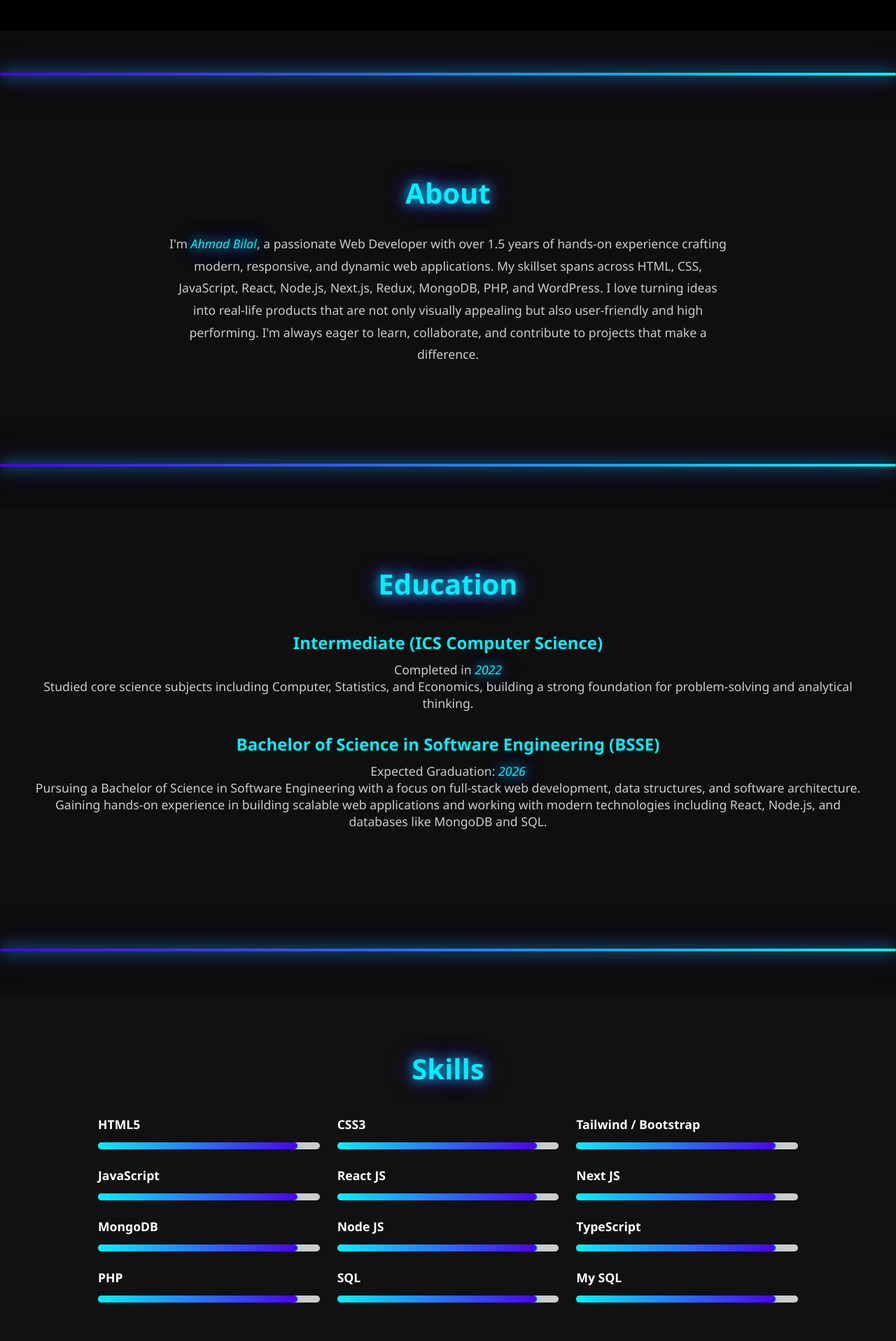
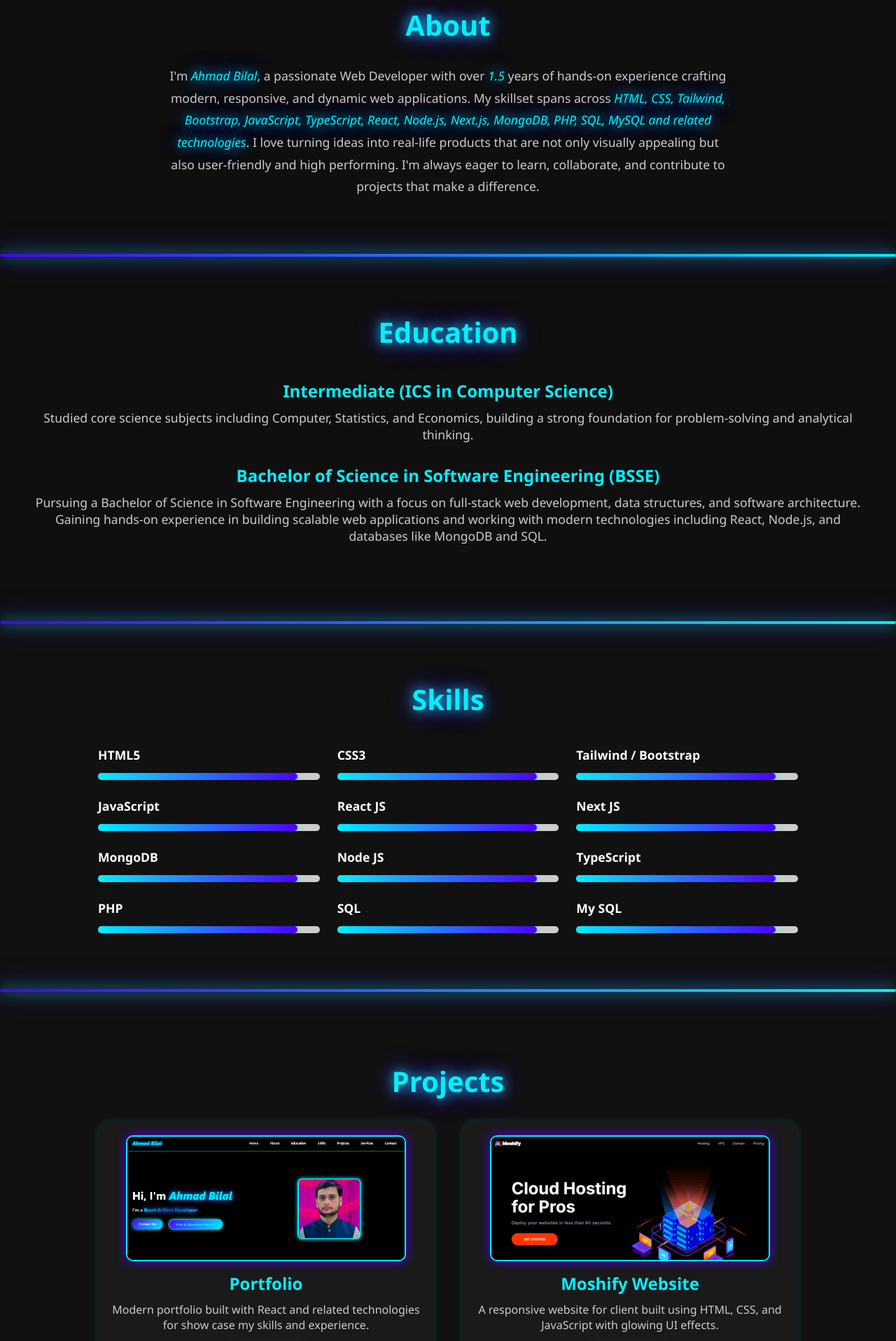
Before and after one commit to ahmadbilal-kh/portfolio, a React (Create React App) app: page / in a window 1280 px wide. Shown: the part 880-2797 px from the top of the page at 70% size. Built offline with nearby package versions, Linux system fonts and the light colour scheme.

Commit message:
update code, change animation, navbar, and other different issues

```diff
--- a/public/index.html
+++ b/public/index.html
@@ -4,17 +4,12 @@
     <meta charset="utf-8" />
     <link rel="icon" href="logo.jpg" />
     <meta name="viewport" content="width=device-width, initial-scale=1" />
-    <meta name="theme-color" content="#000000" />
-    <meta
-      name="description"
-      content="Web site created using create-react-app"
-    />
-    <link rel="apple-touch-icon" href="%PUBLIC_URL%/logo192.png" />
+
     <!--
       manifest.json provides metadata used when your web app is installed on a
       user's mobile device or desktop. See https://developers.google.com/web/fundamentals/web-app-manifest/
     -->
-    <link rel="manifest" href="%PUBLIC_URL%/manifest.json" />
+    <!-- <link rel="manifest" href="%PUBLIC_URL%/manifest.json" /> -->
     <!--
       Notice the use of %PUBLIC_URL% in the tags above.
       It will be replaced with the URL of the `public` folder during the build.
--- a/src/App.css
+++ b/src/App.css
@@ -14,6 +14,10 @@ html {
   .App-logo {
     animation: App-logo-spin infinite 20s linear;
   }
+}
+
+#about {
+  scroll-margin-top: 120px; /* Adjust based on your navbar height */
 }
 
 .App-header {
@@ -145,6 +149,7 @@ body {
 .hero-left {
   flex: 1;
   max-width: 600px;
+  margin-left: 30px;
 }
 
 .hero-left h1 {
@@ -296,9 +301,8 @@ body {
 }
 
 .hero-right img {
-  width: 100%;
   max-width: 300px;
-  border-radius: 20px;
+  border-radius: 50%;
   border: 5px solid #00f0ff;
   box-shadow: 0 0 20px #00f0ff;
   transition: 0.3s ease;
@@ -322,7 +326,6 @@ body {
   }
   .hero-left,
   .hero-right {
-    width: 100%;
     max-width: 100%;
   }
 
@@ -455,6 +458,7 @@ body {
 }
 
 /* Projects Section */
+
 .projects {
   background: #111;
   color: #fff;
@@ -721,8 +725,8 @@ a {
 
 .section-glow-end {
   height: 4px;
-  margin-top: 60px;
-  margin-bottom: 60px;
+  margin: 0;
+  padding: 2px;
   background: linear-gradient(to right, #4c00ff, #00f0ff);
   box-shadow: 0 0 20px #00f0ff, 0 0 40px #4c00ff;
   border-radius: 10px;
--- a/src/components/About.js
+++ b/src/components/About.js
@@ -8,13 +8,18 @@ const About = () => {
         <h2 className="section-title">About</h2>
         <p className="about-text">
           I'm <span className="glow-name">Ahmad Bilal</span>, a passionate Web
-          Developer with over 1.5 years of hands-on experience crafting modern,
-          responsive, and dynamic web applications. My skillset spans across
-          HTML, CSS, JavaScript, React, Node.js, Next.js, Redux, MongoDB, PHP,
-          and WordPress. I love turning ideas into real-life products that are
-          not only visually appealing but also user-friendly and high
-          performing. I'm always eager to learn, collaborate, and contribute to
-          projects that make a difference.
+          Developer with over <span className="glow-name"> 1.5 </span>years of
+          hands-on experience crafting modern, responsive, and dynamic web
+          applications. My skillset spans across
+          <span className="glow-name">
+            {" "}
+            HTML, CSS, Tailwind, Bootstrap, JavaScript, TypeScript, React,
+            Node.js, Next.js, MongoDB, PHP, SQL, MySQL and related technologies
+          </span>
+          . I love turning ideas into real-life products that are not only
+          visually appealing but also user-friendly and high performing. I'm
+          always eager to learn, collaborate, and contribute to projects that
+          make a difference.
         </p>
       </div>
     </div>
--- a/src/components/Education.js
+++ b/src/components/Education.js
@@ -3,14 +3,11 @@ import React from "react";
 const Education = () => {
   return (
     <div>
-      <div class="section-glow-end" data-aos="zoom-in"></div>
+      <div className="section-glow-end" data-aos="zoom-in"></div>
       <div className="education" id="education">
         <h2 className="section-title">Education</h2>
         <div className="education-item">
-          <h3>Intermediate (ICS Computer Science)</h3>
-          <p>
-            Completed in <span className="glow-name">2022</span>
-          </p>
+          <h3>Intermediate (ICS in Computer Science)</h3>
           <p>
             Studied core science subjects including Computer, Statistics, and
             Economics, building a strong foundation for problem-solving and
@@ -19,9 +16,6 @@ const Education = () => {
         </div>
         <div className="education-item">
           <h3>Bachelor of Science in Software Engineering (BSSE)</h3>
-          <p>
-            Expected Graduation: <span className="glow-name">2026</span>
-          </p>
           <p>
             Pursuing a Bachelor of Science in Software Engineering with a focus
             on full-stack web development, data structures, and software
--- a/src/components/Footer.js
+++ b/src/components/Footer.js
@@ -33,23 +33,16 @@ const Footer = () => {
               <h3>Social</h3>
               <ul>
                 <li>
-                  <a
-                    href="https://web.facebook.com/profile.php?id=61555792959559"
-                    target="_blank"
-                  >
+                  <a href="https://web.facebook.com/profile.php?id=61555792959559">
                     Facebook
                   </a>
                 </li>
+
                 <li>
-                  <li>
-                    <a href="https://github.com/ahmadbilal-kh" target="_blank">
-                      GitHub
-                    </a>
-                  </li>
-                  <a
-                    href="https://www.linkedin.com/in/ahmad-bilal-2b740a2b6/"
-                    target="_blank"
-                  >
+                  <a href="https://github.com/ahmadbilal-kh">GitHub</a>
+                </li>
+                <li>
+                  <a href="https://www.linkedin.com/in/ahmad-bilal-2b740a2b6/">
                     LinkedIn
                   </a>
                 </li>
--- a/src/components/Hero.js
+++ b/src/components/Hero.js
@@ -7,6 +7,7 @@ const Hero = () => {
     "Web Developer",
     "MERN Stack Developer",
     "React & Next Developer",
+    "PHP Developer",
     "UI/UX Designer",
   ];
   const [index, setIndex] = useState(0);
--- a/src/components/Navbar.js
+++ b/src/components/Navbar.js
@@ -5,6 +5,10 @@ const Navbar = () => {
 
   const toggleMenu = () => {
     setMenuOpen(!menuOpen);
+  };
+
+  const handleLinkClick = () => {
+    setMenuOpen(false); // Close the menu when a link is clicked
   };
 
   return (
@@ -20,13 +24,27 @@ const Navbar = () => {
       </div>
 
       <div className={`nav-right ${menuOpen ? "active" : ""}`}>
-        <a href="/">Home</a>
-        <a href="#about">About</a>
-        <a href="#education">Education</a> {/* 🔧 fixed typo */}
-        <a href="#skills">Skills</a>
-        <a href="#projects">Projects</a>
-        <a href="#services">Services</a>
-        <a href="#contact">Contact</a>
+        <a href="/" onClick={handleLinkClick}>
+          Home
+        </a>
+        <a href="#about" onClick={handleLinkClick}>
+          About
+        </a>
+        <a href="#education" onClick={handleLinkClick}>
+          Education
+        </a>
+        <a href="#skills" onClick={handleLinkClick}>
+          Skills
+        </a>
+        <a href="#projects" onClick={handleLinkClick}>
+          Projects
+        </a>
+        <a href="#services" onClick={handleLinkClick}>
+          Services
+        </a>
+        <a href="#contact" onClick={handleLinkClick}>
+          Contact
+        </a>
       </div>
     </nav>
   );
--- a/src/components/Projects.js
+++ b/src/components/Projects.js
@@ -3,64 +3,82 @@ import Quiz from "../components/images/quiz-app.png";
 import ReactStater from "../components/images/react-starter.png";
 import Moshy from "../components/images/moshify.png";
 import weather from "../components/images/weather-app.jpg";
+import Typing from "../components/images/Typing Speed Test.png";
+import portfolio from "../components/images/portfolio.png";
 
 const Projects = () => {
   return (
     <>
-      <div class="section-glow-end" data-aos="zoom-in"></div>
-      <section class="projects" id="projects">
-        <h2 class="section-title">Projects</h2>
-        <div class="projects-grid">
-          <div class="project-card">
+      <div className="section-glow-end" data-aos="zoom-in"></div>
+      <section className="projects" id="projects">
+        <h2 className="section-title">Projects</h2>
+        <div className="projects-grid">
+          <div className="project-card">
+            <img src={portfolio} alt="Project 2" />
+            <h3>Portfolio</h3>
+            <p>
+              Modern portfolio built with React and related technologies for
+              show case my skills and experience.
+            </p>
+            <button className="project-btn">
+              <a href="https://ahmadbilal-kh-portfolio.vercel.app/">
+                View Project
+              </a>
+            </button>
+          </div>
+          <div className="project-card">
             <img src={Moshy} alt="Project 1" />
             <h3>Moshify Website</h3>
             <p>
               A responsive website for client built using HTML, CSS, and
               JavaScript with glowing UI effects.
             </p>
-            <button class="project-btn">
-              <a target="_blank" href="https://moshifyed-kh.netlify.app/">
-                View Project
-              </a>
+            <button className="project-btn">
+              <a href="https://moshifyed-kh.netlify.app/">View Project</a>
             </button>
           </div>
-          <div class="project-card">
+          <div className="project-card">
             <img src={ReactStater} alt="Project 2" />
             <h3>React Starter</h3>
             <p>
               Modern website built with React, Redux, and Node.js for seamless
               user-friendly experience.
             </p>
-            <button class="project-btn">
-              <a target="_blank" href="https://react-starter-kh.vercel.app/">
-                View Project
-              </a>
+            <button className="project-btn">
+              <a href="https://react-starter-kh.vercel.app/">View Project</a>
             </button>
           </div>
-          <div class="project-card">
+          <div className="project-card">
             <img src={Quiz} alt="Project 2" />
             <h3>Quiz App</h3>
             <p>
               Modern quiz-app website built with React and related technologies
               for checking student minds.
             </p>
-            <button class="project-btn">
-              <a target="_blank" href="https://quiz-app-kh.vercel.app/">
-                View Project
-              </a>
+            <button className="project-btn">
+              <a href="https://quiz-app-kh.vercel.app/">View Project</a>
             </button>
           </div>
-          <div class="project-card">
+          <div className="project-card">
             <img src={weather} alt="Project 2" />
             <h3>Weather Application</h3>
             <p>
               Modern weather website built with React and related technologies
               for checking weather.
             </p>
-            <button class="project-btn">
-              <a target="_blank" href="https://weather-kh.vercel.app/">
-                View Project
-              </a>
+            <button className="project-btn">
+              <a href="https://weather-kh.vercel.app/">View Project</a>
+            </button>
+          </div>
+          <div className="project-card">
+            <img src={Typing} alt="Project 2" />
+            <h3>Typing Speed Test</h3>
+            <p>
+              Modern typing speed tester built with React and related
+              technologies for checking user typing speed.
+            </p>
+            <button className="project-btn">
+              <a href="https://typing-speed-kh.vercel.app/">View Project</a>
             </button>
           </div>
         </div>
```
Also changed, not shown: src/components/images/Typing Speed Test.png (added), src/components/images/portfolio.png (added).
